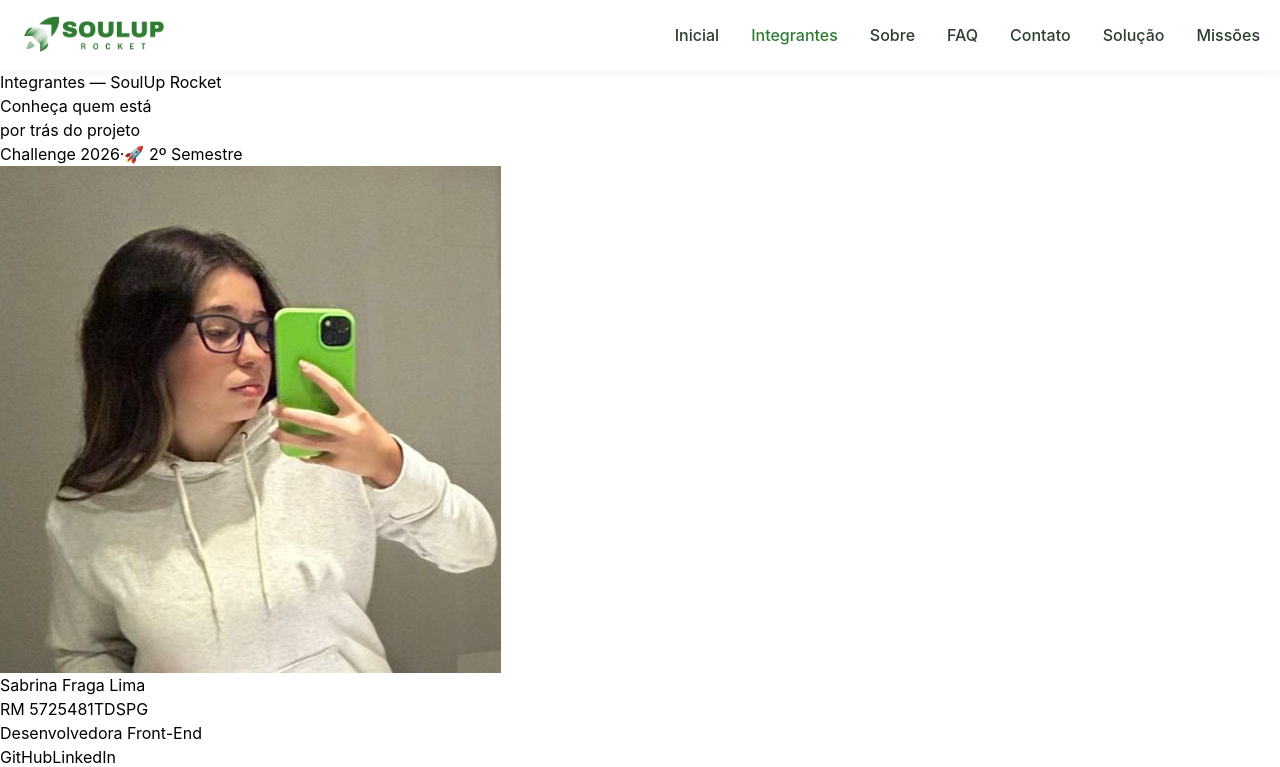
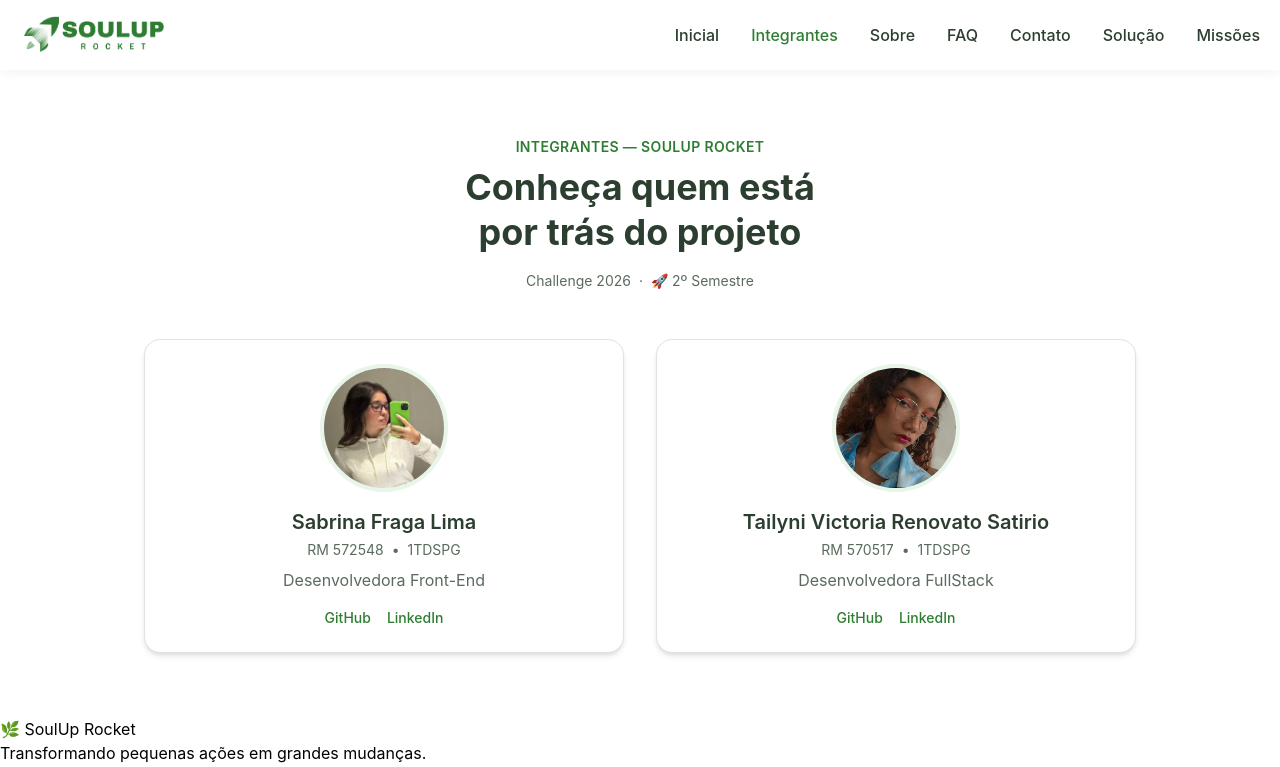
Before and after one commit to TailyniDev/SOUL-UP---Challenger, a React (Vite) app in the folder soul-up-rocket/: page /integrantes in a window 1280 px wide. Shown: the top 767 px of the page. Built offline with nearby package versions, Linux system fonts and the light colour scheme.

Commit message:
style: estiliza pagina Integrantes com Tailwind

```diff
--- a/soul-up-rocket/src/pages/Contato/index.tsx
+++ b/soul-up-rocket/src/pages/Contato/index.tsx
@@ -1,57 +1,79 @@
-import { useForm } from 'react-hook-form'
+import { useForm } from "react-hook-form";
 
 type ContatoFormData = {
-  nome: string
-  email: string
-  mensagem: string
-}
+  nome: string;
+  email: string;
+  mensagem: string;
+};
 
 export default function Contato() {
   const {
     register,
     handleSubmit,
     formState: { errors },
-  } = useForm<ContatoFormData>()
+  } = useForm<ContatoFormData>();
 
   function onSubmit(data: ContatoFormData) {
-    console.log(data)
-    alert('Formulário enviado com sucesso!')
+    console.log(data);
+    alert("Formulário enviado com sucesso!");
   }
 
   return (
-    <div>
-      <h1>📬 Fale Conosco</h1>
+    <div className="py-16 px-4">
+      <div className="max-w-md mx-auto">
+        <h1 className="text-3xl font-bold mb-8 text-center">📬 Fale Conosco</h1>
 
-      <form onSubmit={handleSubmit(onSubmit)}>
+        <form onSubmit={handleSubmit(onSubmit)} className="space-y-4">
           <div>
             <input
               type="text"
               placeholder="Seu nome"
-            {...register('nome', { required: 'Nome é obrigatório' })}
+              {...register("nome", { required: "Nome é obrigatório" })}
+              className="w-full border border-slate-300 rounded-lg px-4 py-3"
             />
-          {errors.nome && <span>{errors.nome.message}</span>}
+            {errors.nome && (
+              <span className="text-red-600 text-sm">
+                {errors.nome.message}
+              </span>
+            )}
           </div>
 
           <div>
             <input
               type="email"
               placeholder="Seu e-mail"
-            {...register('email', { required: 'E-mail é obrigatório' })}
+              {...register("email", { required: "E-mail é obrigatório" })}
+              className="w-full border border-slate-300 rounded-lg px-4 py-3"
             />
-          {errors.email && <span>{errors.email.message}</span>}
+            {errors.email && (
+              <span className="text-red-600 text-sm">
+                {errors.email.message}
+              </span>
+            )}
           </div>
 
           <div>
             <textarea
               rows={5}
               placeholder="Sua mensagem"
-            {...register('mensagem', { required: 'Mensagem é obrigatória' })}
+              {...register("mensagem", { required: "Mensagem é obrigatória" })}
+              className="w-full border border-slate-300 rounded-lg px-4 py-3"
             />
-          {errors.mensagem && <span>{errors.mensagem.message}</span>}
+            {errors.mensagem && (
+              <span className="text-red-600 text-sm">
+                {errors.mensagem.message}
+              </span>
+            )}
           </div>
 
-        <button type="submit">Enviar mensagem</button>
+          <button
+            type="submit"
+            className="w-full bg-emerald-600 text-white font-semibold py-3 rounded-lg"
+          >
+            Enviar mensagem
+          </button>
         </form>
       </div>
-  )
+    </div>
+  );
 }
--- a/soul-up-rocket/src/pages/Integrantes/index.tsx
+++ b/soul-up-rocket/src/pages/Integrantes/index.tsx
@@ -3,46 +3,88 @@ import fotoTailyni from '../../assets/imgs/tailyni.jpg'
 
 export default function Integrantes() {
   return (
-    <div>
-      <div>
-        <span>Integrantes — SoulUp Rocket</span>
-        <h1>Conheça quem está<br />por trás do projeto</h1>
-        <div>
+    <div className="max-w-5xl mx-auto px-4 py-12 md:py-16">
+      <div className="text-center mb-12">
+        <span className="inline-block text-sm font-semibold text-primary uppercase tracking-wide mb-2">
+          Integrantes — SoulUp Rocket
+        </span>
+        <h1 className="text-3xl md:text-4xl font-bold text-text leading-tight">
+          Conheça quem está<br />por trás do projeto
+        </h1>
+        <div className="flex items-center justify-center gap-2 mt-4 text-text-light text-sm">
           <span>Challenge 2026</span>
           <span>·</span>
           <span>🚀 2º Semestre</span>
         </div>
       </div>
 
-      <div>
-        <div>
-          <img src={fotoSabrina} alt="Foto da Sabrina" />
+      <div className="grid grid-cols-1 sm:grid-cols-2 gap-8">
+        <div className="bg-white border border-border rounded-2xl shadow-md overflow-hidden flex flex-col items-center text-center p-6 hover:shadow-lg transition-shadow">
+          <img
+            src={fotoSabrina}
+            alt="Foto da Sabrina"
+            className="w-32 h-32 rounded-full object-cover mb-4 border-4 border-primary-bg"
+          />
           <div>
-            <h2>Sabrina Fraga Lima</h2>
-            <div>
+            <h2 className="text-xl font-semibold text-text">Sabrina Fraga Lima</h2>
+            <div className="flex items-center justify-center gap-2 text-sm text-text-light mt-1">
               <span>RM 572548</span>
+              <span>•</span>
               <span>1TDSPG</span>
             </div>
-            <p>Desenvolvedora Front-End</p>
-            <div>
-              <a href="https://github.com/sabrinafraga" target="_blank" rel="noreferrer">GitHub</a>
-              <a href="https://www.linkedin.com/in/sabrina-fraga-562777403/" target="_blank" rel="noreferrer">LinkedIn</a>
+            <p className="text-text-light mt-2">Desenvolvedora Front-End</p>
+            <div className="flex items-center justify-center gap-4 mt-4">
+              <a
+                href="https://github.com/sabrinafraga"
+                target="_blank"
+                rel="noreferrer"
+                className="text-sm font-medium text-primary hover:text-primary-dark transition-colors"
+              >
+                GitHub
+              </a>
+              <a
+                href="https://www.linkedin.com/in/sabrina-fraga-562777403/"
+                target="_blank"
+                rel="noreferrer"
+                className="text-sm font-medium text-primary hover:text-primary-dark transition-colors"
+              >
+                LinkedIn
+              </a>
             </div>
           </div>
         </div>
 
-        <div>
-          <img src={fotoTailyni} alt="Foto da Tailyni" />
+        <div className="bg-white border border-border rounded-2xl shadow-md overflow-hidden flex flex-col items-center text-center p-6 hover:shadow-lg transition-shadow">
+          <img
+            src={fotoTailyni}
+            alt="Foto da Tailyni"
+            className="w-32 h-32 rounded-full object-cover mb-4 border-4 border-primary-bg"
+          />
           <div>
-            <h2>Tailyni Victoria Renovato Satirio</h2>
-            <div>
+            <h2 className="text-xl font-semibold text-text">Tailyni Victoria Renovato Satirio</h2>
+            <div className="flex items-center justify-center gap-2 text-sm text-text-light mt-1">
               <span>RM 570517</span>
+              <span>•</span>
               <span>1TDSPG</span>
             </div>
-            <p>Desenvolvedora FullStack</p>
-            <div>
-              <a href="https://github.com/TailyniDev" target="_blank" rel="noreferrer">GitHub</a>
-              <a href="https://www.linkedin.com/in/tailynisatiriodev/" target="_blank" rel="noreferrer">LinkedIn</a>
+            <p className="text-text-light mt-2">Desenvolvedora FullStack</p>
+            <div className="flex items-center justify-center gap-4 mt-4">
+              <a
+                href="https://github.com/TailyniDev"
+                target="_blank"
+                rel="noreferrer"
+                className="text-sm font-medium text-primary hover:text-primary-dark transition-colors"
+              >
+                GitHub
+              </a>
+              <a
+                href="https://www.linkedin.com/in/tailynisatiriodev/"
+                target="_blank"
+                rel="noreferrer"
+                className="text-sm font-medium text-primary hover:text-primary-dark transition-colors"
+              >
+                LinkedIn
+              </a>
             </div>
           </div>
         </div>
```
Lines whose indentation alone changed are shown as unchanged.
